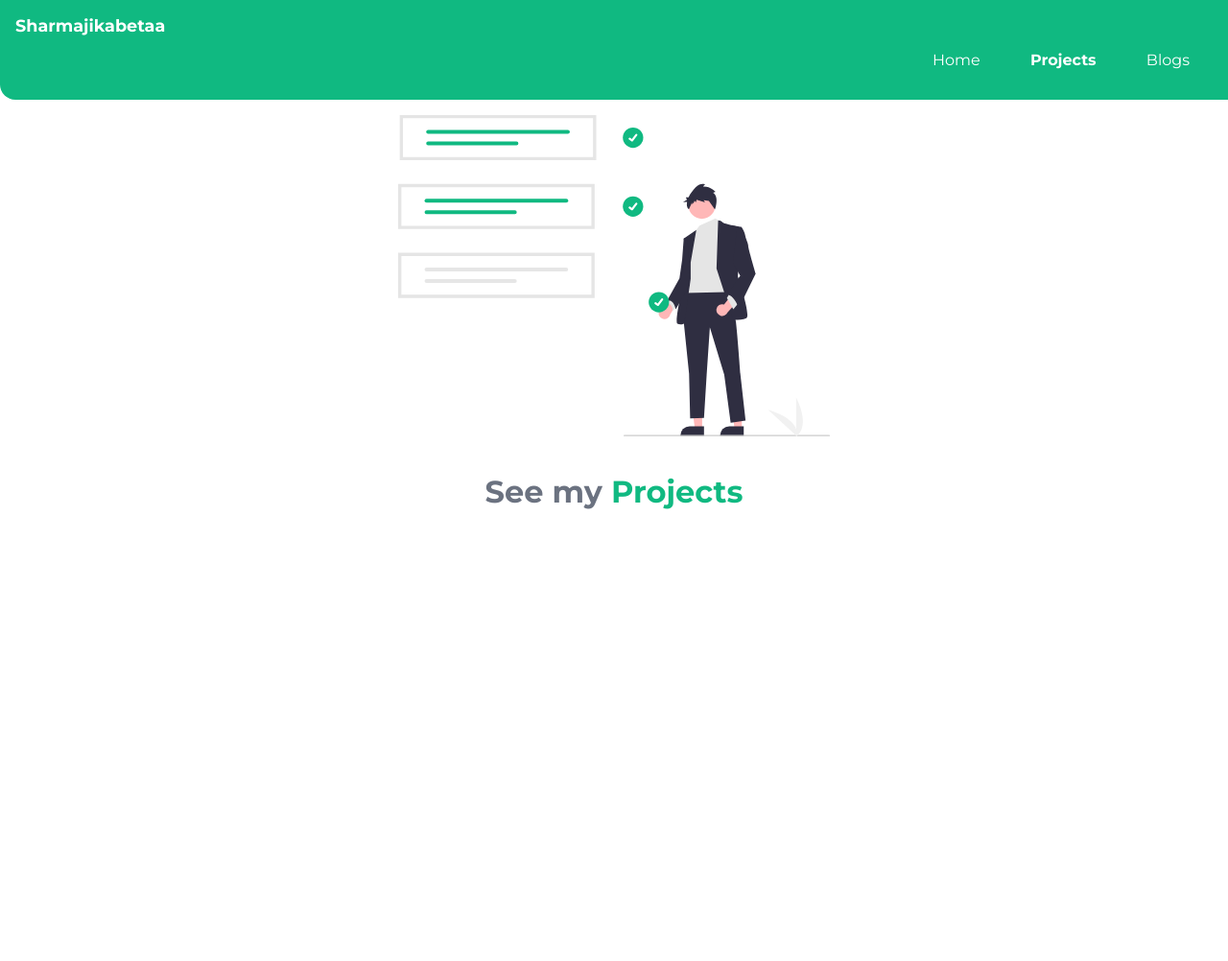
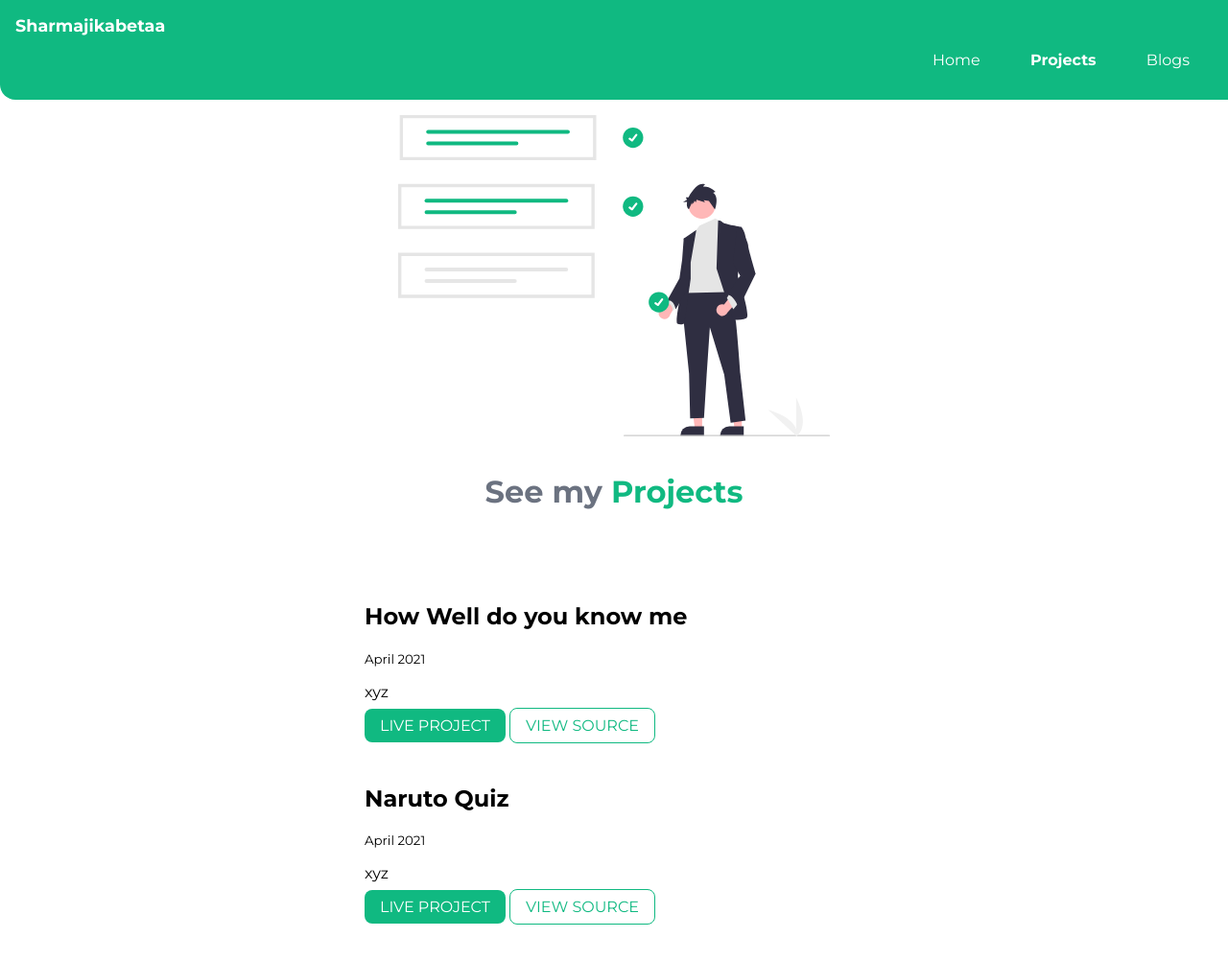
Before and after one commit to Sharmaa-Ansh/Level-0-Website, a plain HTML site: page Projects.html in a window 1280 px wide. Shown: the whole page at 96% size. Before the commit the page ends 800 px from the top, so only its background shows below. Drawn offline with Linux system fonts and the light colour scheme.

Commit message:
project page first 2 projects

```diff
--- a/Projects.html
+++ b/Projects.html
@@ -28,7 +28,35 @@
     <h1 class="hero-heading">See my <span class="def-color">Projects</span> </h1>
 
     </header>
+    <div class="container-center container margin-top" >
 
+        <ul class="list-non-bullet ">
+            <li>
+                    <h2>How Well do you know me</h2>
+                <small>April 2021</small>
+                <p>xyz</p>
+                <a class=" link link-primary" href="https://replit.com/@Ansh177/How-well-do-you-know-me-1?%E2%80%8Bembed=1&output=1">LIVE PROJECT</a>
+                <a class=" link link-secondary" href="https://github.com/Sharmaa-Ansh/How-Well-Do-you-know-me">VIEW SOURCE</a>
+
+            </li>
+
+            <li class="project-list-padding">
+                <h2>Naruto Quiz</h2>
+            <small>April 2021</small>
+            <p>xyz</p>
+            <a class=" link link-primary" href="https://replit.com/@Ansh177/Naruto-Quiz?%E2%80%8Bembed=1&output=1">LIVE PROJECT</a>
+            <a class=" link link-secondary" href="https://github.com/Sharmaa-Ansh/Naruto-Quiz">VIEW SOURCE</a>
+
+        </li>
+
+
+
+
+
+
+        </ul>
+
+    </div>
 
 </body>
 </html>
--- a/Styles.css
+++ b/Styles.css
@@ -123,3 +123,15 @@ hr{
 .def-color{
     color: var(--primary-color);
 }
+
+.text-center{
+    text-align: center;
+}
+
+.margin-top{
+    margin-top: 6rem;
+}
+
+.project-list-padding{
+    padding: 2rem 0rem;
+}
```
